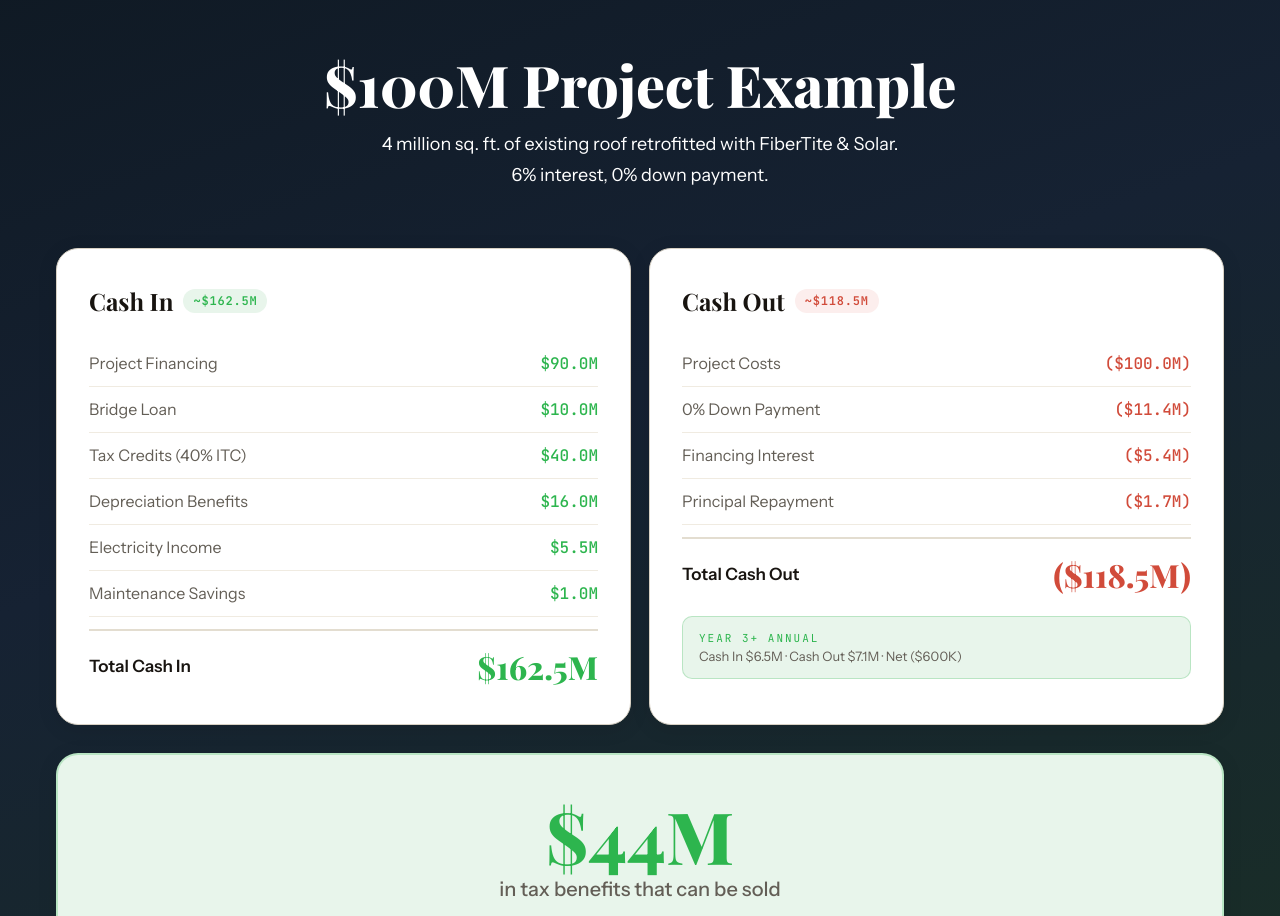
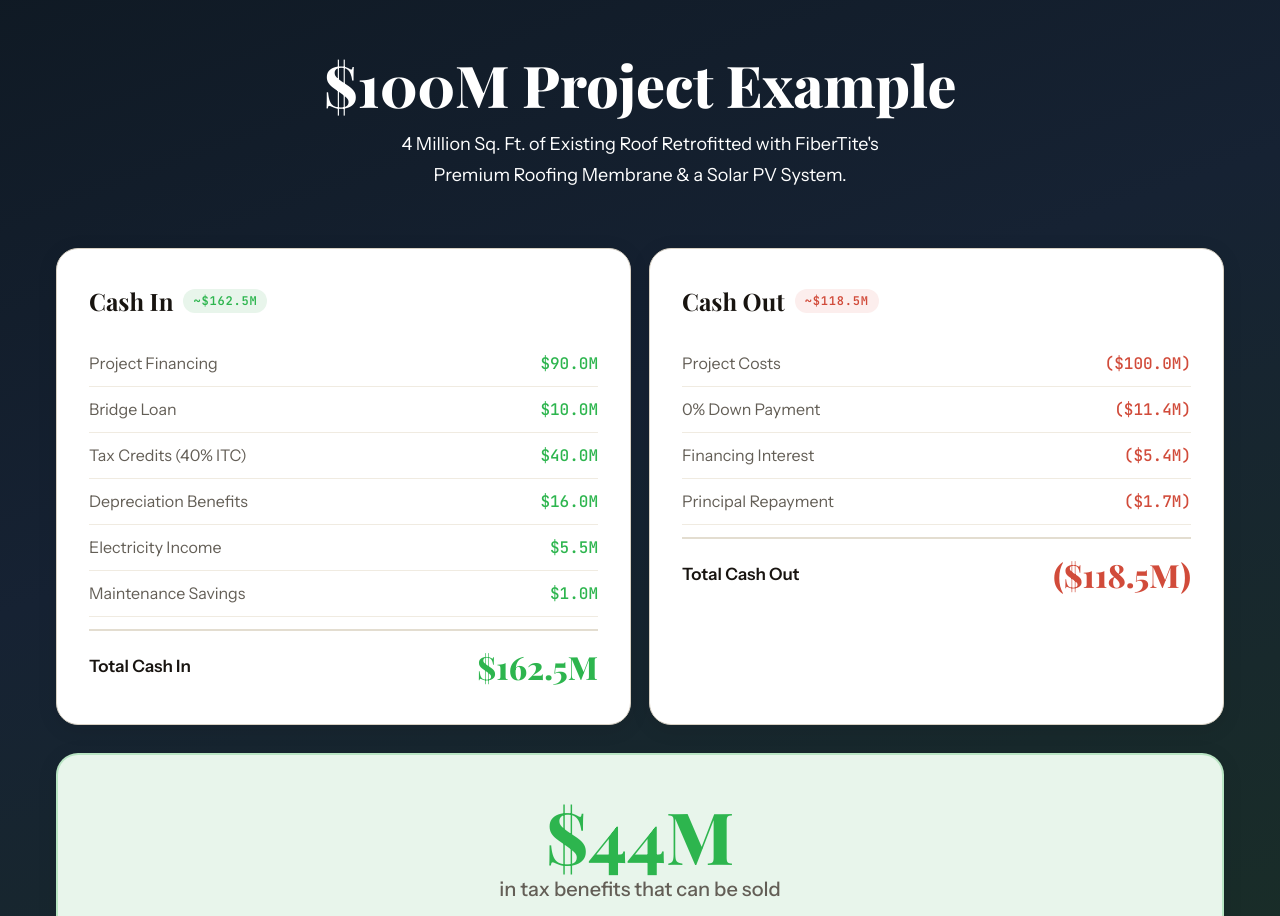
Before and after one commit to btcddy/tesio-energy, a Next.js app: page / in a window 1280 px wide. Shown: the part 4940-5856 px from the top of the page. Built offline with nearby package versions, Linux system fonts and the light colour scheme; a web font is replaced by a local one.

Commit message:
Updated Financials, Fragmented Solutions

```diff
--- a/components/Financials.css
+++ b/components/Financials.css
@@ -8,6 +8,7 @@
   gap: 18px;
   margin-bottom: 28px;
   position: relative;
+  align-items: stretch;
 }
 .fin-box {
   background: var(--white);
@@ -15,6 +16,8 @@
   padding: 36px 32px;
   border: 1.5px solid var(--stone);
   box-shadow: var(--shadow);
+  display: flex;
+  flex-direction: column;
 }
 .fin-box h3 {
   font-family: 'Playfair Display', serif;
@@ -59,22 +62,6 @@
 }
 .fin-total .lbl { font-weight: 600; font-size: 17px; color: var(--ink); }
 .fin-total .val { font-family: 'Playfair Display', serif; font-size: 32px; font-weight: 800; }
-.fin-annual {
-  margin-top: 20px;
-  padding: 14px 16px;
-  background: var(--green-soft);
-  border: 1.5px solid var(--green-border);
-  border-radius: 10px;
-}
-.fin-annual-label {
-  font-family: 'JetBrains Mono', monospace;
-  font-size: 11px;
-  letter-spacing: 2px;
-  text-transform: uppercase;
-  color: var(--green);
-  margin-bottom: 3px;
-}
-.fin-annual-val { font-size: 13px; color: var(--ink-muted); }
 .fcf-card {
   background: var(--green-soft);
   border-radius: var(--radius-lg);
--- a/components/Financials.tsx
+++ b/components/Financials.tsx
@@ -6,7 +6,7 @@ export default function Financials() {
       <div className="fin-header anim">
         <h2 className="sec-h2">$100M Project Example</h2>
         <p className="sec-sub">
-          4 million sq. ft. of existing roof retrofitted with FiberTite &amp; Solar. 6% interest, 0% down payment.
+          4 Million Sq. Ft. of Existing Roof Retrofitted with FiberTite's Premium Roofing Membrane &amp; a Solar PV System.
         </p>
       </div>
       <div className="fin-grid">
@@ -27,10 +27,6 @@ export default function Financials() {
           <div className="fin-row"><span className="lbl">Financing Interest</span><span className="val val-r">($5.4M)</span></div>
           <div className="fin-row"><span className="lbl">Principal Repayment</span><span className="val val-r">($1.7M)</span></div>
           <div className="fin-total"><span className="lbl">Total Cash Out</span><span className="val val-r">($118.5M)</span></div>
-          <div className="fin-annual">
-            <div className="fin-annual-label">Year 3+ Annual</div>
-            <div className="fin-annual-val">Cash In $6.5M · Cash Out $7.1M · Net ($600K)</div>
-          </div>
         </div>
       </div>
       <div className="fcf-card anim">
--- a/components/Services.tsx
+++ b/components/Services.tsx
@@ -177,7 +177,7 @@ export default function Services() {
           <div className="svc-tesio-name">Energy</div>
           <div className="svc-tesio-divider" />
           <div className="svc-tesio-desc">
-            {'Tax equity & single-point contact for all partners'}
+            {'Tax equity & a single-point contact for all partners'}
           </div>
           <div className="svc-tesio-badge">Managing All Partners</div>
         </div>
```
